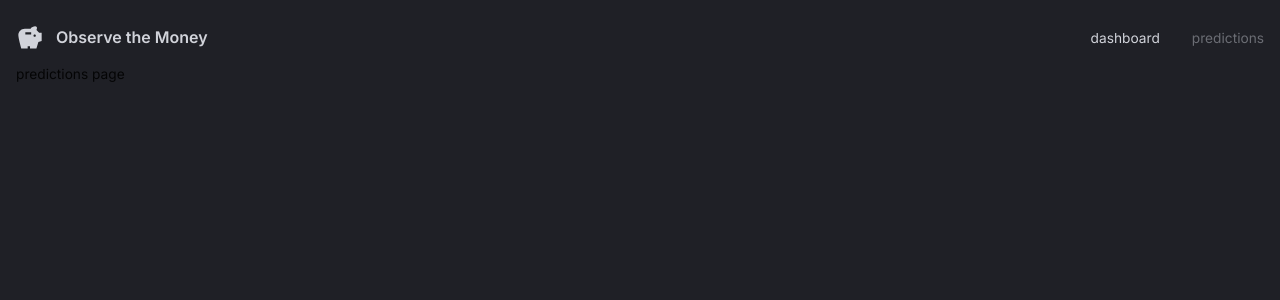
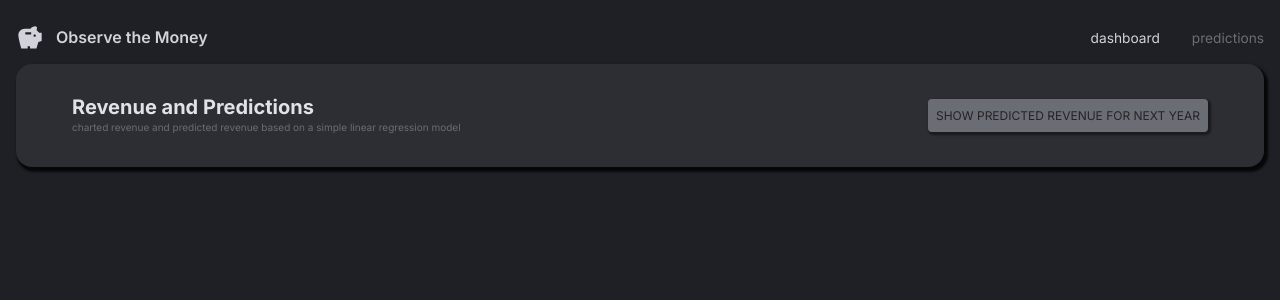
Before and after one commit to sava-stanchev/observe-the-money, a React (Vite) app in the folder client/: page /predictions in a window 1280 px wide. Shown: the top 300 px of the page. Built offline with nearby package versions, Linux system fonts and the light colour scheme; no server answers.

Commit message:
added predictions page dashboard box + header

```diff
--- a/client/src/App.tsx
+++ b/client/src/App.tsx
@@ -5,6 +5,7 @@
 import { BrowserRouter, Routes, Route } from "react-router-dom";
 import Navbar from "./scenes/navbar";
 import Dashboard from "@/scenes/dashboard";
+import Predictions from "@/scenes/predictions";
 import { themeSettings } from "./theme";
 
 function App() {
@@ -18,10 +19,7 @@
             <Navbar />
             <Routes>
               <Route path="/" element={<Dashboard />} />
-              <Route
-                path="/predictions"
-                element={<div>predictions page</div>}
-              />
+              <Route path="/predictions" element={<Predictions />} />
             </Routes>
           </Box>
         </ThemeProvider>
--- /dev/null
+++ b/client/src/scenes/predictions/index.tsx
@@ -0,0 +1,39 @@
+import DashboardBox from "@/components/DashboardBox";
+import FlexBetween from "@/components/FlexBetween";
+import { useGetKpisQuery } from "@/state/api";
+import { useTheme, Box, Typography, Button } from "@mui/material";
+import { useState } from "react";
+
+type Props = {};
+
+const Predictions = (props: Props) => {
+  const { palette } = useTheme();
+  const [isPredictions, setIsPredictions] = useState(false);
+  const { data: kpiData } = useGetKpisQuery();
+
+  return (
+    <DashboardBox width="100%" p="1rem" overflow="hidden">
+      <FlexBetween m="1rem 2.5rem" gap="1rem">
+        <Box>
+          <Typography variant="h3">Revenue and Predictions</Typography>
+          <Typography variant="h6">
+            charted revenue and predicted revenue based on a simple linear
+            regression model
+          </Typography>
+        </Box>
+        <Button
+          onClick={() => setIsPredictions(!isPredictions)}
+          sx={{
+            color: palette.grey[900],
+            bgcolor: palette.grey[700],
+            boxShadow: "0.1rem 0.1rem 0.1rem 0.1rem rgba(0,0,0,.4)",
+          }}
+        >
+          Show Predicted Revenue for Next Year
+        </Button>
+      </FlexBetween>
+    </DashboardBox>
+  );
+};
+
+export default Predictions;
```
